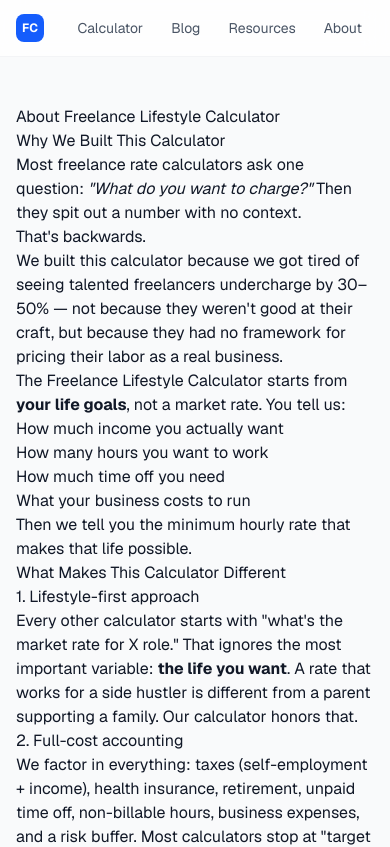
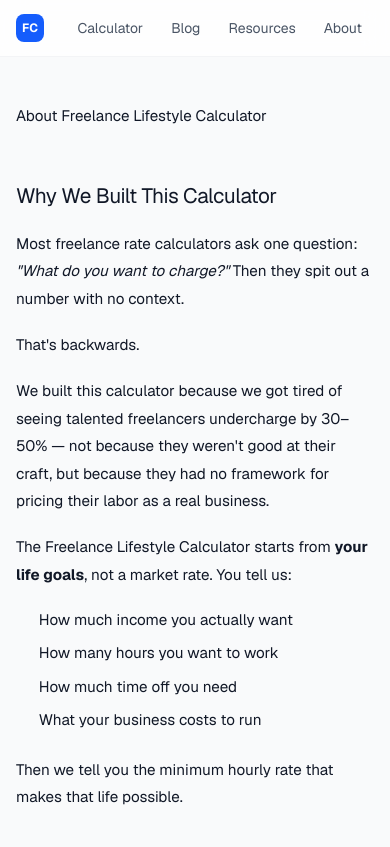
Before and after one commit to AttilaHuns288452/freelance-rate-calculator, a Next.js app: page /about in a window 390 px wide. Shown: the top 847 px of the page. Built offline with nearby package versions, Linux system fonts and the light colour scheme; a web font is replaced by a local one.

Commit message:
feat: add blog typography CSS - better spacing, line length, tables, lists

```diff
--- a/app/blog/freelance-hourly-rate-calculator-guide/page.tsx
+++ b/app/blog/freelance-hourly-rate-calculator-guide/page.tsx
@@ -52,7 +52,7 @@
                         </h1>
           </div>
         </header>
-<div className="max-w-4xl mx-auto px-4 -mt-10 relative z-10">
+<div className="max-w-4xl mx-auto px-4 -mt-10 relative z-10 blog-article">
         <article className="prose prose-gray prose-headings:scroll-mt-20 lg:prose-lg max-w-none bg-white rounded-2xl shadow-sm border border-gray-200 p-6 md:p-8">
           <p className="lead text-xl text-gray-600">
             Most freelancers undercharge by 30-50% because they only think about "take-home pay" and forget taxes, benefits, unpaid time off, and business expenses. This guide walks you through the complete calculation.
--- a/app/blog/freelance-pricing-strategies-value-based/page.tsx
+++ b/app/blog/freelance-pricing-strategies-value-based/page.tsx
@@ -39,7 +39,7 @@
           </div>
         </header>
 
-        <div className="max-w-4xl mx-auto px-4 -mt-10 relative z-10">
+        <div className="max-w-4xl mx-auto px-4 -mt-10 relative z-10 blog-article">
           <article className="prose prose-gray prose-headings:scroll-mt-20 lg:prose-lg max-w-none bg-white rounded-2xl shadow-sm border border-gray-200 p-6 md:p-8">
             <p className="lead">A freelancer charging $100/hour might earn $150,000/year. Another charging $100/hour might earn $50,000. Same rate, completely different outcome. The difference isn't the number — it's the <em>pricing model</em>.</p>
 
--- a/app/blog/freelance-retainer-rate-calculator-templates/page.tsx
+++ b/app/blog/freelance-retainer-rate-calculator-templates/page.tsx
@@ -39,7 +39,7 @@
           </div>
         </header>
 
-        <div className="max-w-4xl mx-auto px-4 -mt-10 relative z-10">
+        <div className="max-w-4xl mx-auto px-4 -mt-10 relative z-10 blog-article">
           <article className="prose prose-gray prose-headings:scroll-mt-20 lg:prose-lg max-w-none bg-white rounded-2xl shadow-sm border border-gray-200 p-6 md:p-8">
             <p className="lead">Retainers are the holy grail of freelancing: predictable income, less admin, stronger client relationships. But price them wrong and you're stuck in a bad deal for months. Here's exactly how to get it right.</p>
 
--- a/app/blog/freelance-tax-deductions-calculator-write-offs/page.tsx
+++ b/app/blog/freelance-tax-deductions-calculator-write-offs/page.tsx
@@ -52,7 +52,7 @@
                           </h1>
             </div>
         </header>
-<div className="max-w-4xl mx-auto px-4 -mt-10 relative z-10">
+<div className="max-w-4xl mx-auto px-4 -mt-10 relative z-10 blog-article">
         <article className="prose prose-gray prose-headings:scroll-mt-20 lg:prose-lg max-w-none bg-white rounded-2xl shadow-sm border border-gray-200 p-6 md:p-8">
             <p className="lead text-xl text-gray-600">
               The average freelancer overpays taxes by $3,000–$7,000 yearly simply by missing deductions they're legally entitled to. With 2026 tax brackets and limits now in effect, staying current matters more than ever.
--- a/app/blog/freelancer-vs-employee-cost-comparison-2026/page.tsx
+++ b/app/blog/freelancer-vs-employee-cost-comparison-2026/page.tsx
@@ -52,7 +52,7 @@
           </div>
         </header>
 
-        <div className="max-w-4xl mx-auto px-4 -mt-10 relative z-10">
+        <div className="max-w-4xl mx-auto px-4 -mt-10 relative z-10 blog-article">
           <article className="prose prose-gray prose-headings:scroll-mt-20 lg:prose-lg max-w-none bg-white rounded-2xl shadow-sm border border-gray-200 p-6 md:p-8">
             <p className="lead">You already know freelancers pay more taxes and get no PTO. But <em>how much more?</em> The real gap is $20,000–$50,000 a year for the same lifestyle. Here's the full breakdown with 2026 numbers.</p>
 
--- a/app/blog/how-much-to-charge-freelancer-day-rate-vs-hourly/page.tsx
+++ b/app/blog/how-much-to-charge-freelancer-day-rate-vs-hourly/page.tsx
@@ -52,7 +52,7 @@
                           </h1>
             </div>
         </header>
-<div className="max-w-4xl mx-auto px-4 -mt-10 relative z-10">
+<div className="max-w-4xl mx-auto px-4 -mt-10 relative z-10 blog-article">
         <article className="prose prose-gray prose-headings:scroll-mt-20 lg:prose-lg max-w-none bg-white rounded-2xl shadow-sm border border-gray-200 p-6 md:p-8">
             <p className="lead text-xl text-gray-600">
               The day rate vs hourly rate debate isn't just semantics—it can mean thousands of dollars difference in your annual income. Let's break down when each model works best.
--- a/app/blog/self-employment-tax-guide-2026/page.tsx
+++ b/app/blog/self-employment-tax-guide-2026/page.tsx
@@ -39,7 +39,7 @@
           </div>
         </header>
 
-        <div className="max-w-4xl mx-auto px-4 -mt-10 relative z-10">
+        <div className="max-w-4xl mx-auto px-4 -mt-10 relative z-10 blog-article">
           <article className="prose prose-gray prose-headings:scroll-mt-20 lg:prose-lg max-w-none bg-white rounded-2xl shadow-sm border border-gray-200 p-6 md:p-8">
             <p className="lead">Self-employment tax is the #1 surprise for new freelancers. Here's everything you need to know — the rate, how to pay quarterly, what you can deduct, and how to avoid the most common (and expensive) mistakes.</p>
 
--- a/app/globals.css
+++ b/app/globals.css
@@ -77,6 +77,207 @@
   transform: rotate(-135deg);
 }
 
+/* ═══════════════════════════════════════════════
+   BLOG / PROSE TYPOGRAPHY — improved readability
+   ═══════════════════════════════════════════════ */
+
+/* Article inner spacing — more breathing room */
+.prose {
+  --tw-prose-body: #374151;
+  --tw-prose-headings: #111827;
+  --tw-prose-links: #2563eb;
+  --tw-prose-bold: #111827;
+  --tw-prose-quotes: #111827;
+  --tw-prose-quote-borders: #2563eb;
+  --tw-prose-captions: #6b7280;
+  --tw-prose-th-borders: #d1d5db;
+  --tw-prose-td-borders: #e5e7eb;
+}
+
+/* Limit line length for readability */
+.blog-article {
+  max-width: 720px;
+  margin-left: auto;
+  margin-right: auto;
+}
+
+/* Better heading spacing */
+.prose h2 {
+  margin-top: 2.5em;
+  margin-bottom: 0.75em;
+  font-size: 1.5rem;
+  letter-spacing: -0.02em;
+}
+
+.prose h3 {
+  margin-top: 2em;
+  margin-bottom: 0.5em;
+  font-size: 1.2rem;
+}
+
+.prose h2 + h3 {
+  margin-top: 0.5em;
+}
+
+.prose p {
+  margin-top: 1.25em;
+  margin-bottom: 1.25em;
+  line-height: 1.8;
+}
+
+.prose p.lead {
+  font-size: 1.125rem;
+  line-height: 1.75;
+  color: #4b5563;
+  margin-top: 0;
+  margin-bottom: 2em;
+}
+
+/* Separator spacing */
+.prose hr {
+  margin-top: 3em;
+  margin-bottom: 3em;
+}
+
+/* Lists */
+.prose ul, .prose ol {
+  margin-top: 1em;
+  margin-bottom: 1.5em;
+  padding-left: 1.5em;
+}
+
+.prose li {
+  margin-top: 0.5em;
+  margin-bottom: 0.5em;
+  line-height: 1.7;
+}
+
+.prose li > strong {
+  display: inline;
+}
+
+/* Table styling */
+.prose table {
+  width: 100%;
+  border-collapse: separate;
+  border-spacing: 0;
+  margin-top: 1.5em;
+  margin-bottom: 1.5em;
+  font-size: 0.9rem;
+  border: 1px solid #e5e7eb;
+  border-radius: 12px;
+  overflow: hidden;
+}
+
+.prose thead {
+  background: #f9fafb;
+}
+
+.prose thead th {
+  padding: 12px 16px;
+  font-weight: 600;
+  font-size: 0.8rem;
+  text-transform: uppercase;
+  letter-spacing: 0.05em;
+  color: #6b7280;
+  border-bottom: 2px solid #e5e7eb;
+}
+
+.prose tbody td {
+  padding: 12px 16px;
+  border-bottom: 1px solid #f3f4f6;
+  vertical-align: top;
+}
+
+.prose tbody tr:last-child td {
+  border-bottom: none;
+}
+
+.prose tbody tr:hover {
+  background: #f9fafb;
+}
+
+/* Code blocks */
+.prose code {
+  background: #f3f4f6;
+  padding: 2px 6px;
+  border-radius: 4px;
+  font-size: 0.85em;
+  color: #1f2937;
+}
+
+.prose pre {
+  background: #1f2937;
+  border-radius: 12px;
+  padding: 20px 24px;
+  overflow-x: auto;
+}
+
+/* Blockquotes */
+.prose blockquote {
+  font-style: normal;
+  border-left-width: 4px;
+  border-left-color: #2563eb;
+  background: #eff6ff;
+  padding: 1em 1.5em;
+  border-radius: 0 8px 8px 0;
+  margin-top: 1.5em;
+  margin-bottom: 1.5em;
+}
+
+.prose blockquote p:first-of-type {
+  margin-top: 0;
+}
+
+.prose blockquote p:last-of-type {
+  margin-bottom: 0;
+}
+
+/* Styled tip boxes */
+.prose .tip-box {
+  background: #eff6ff;
+  border: 1px solid #bfdbfe;
+  border-left: 4px solid #2563eb;
+  border-radius: 12px;
+  padding: 1.5em;
+  margin-top: 2em;
+  margin-bottom: 2em;
+}
+
+.prose .tip-box p {
+  margin-top: 0.5em;
+  margin-bottom: 0.5em;
+}
+
+.prose .tip-box strong {
+  color: #1e3a8a;
+}
+
+/* Image styling */
+.prose img {
+  border-radius: 12px;
+  box-shadow: 0 4px 12px rgba(0,0,0,0.08);
+  margin-top: 2em;
+  margin-bottom: 2em;
+}
+
+/* Responsive fine-tune */
+@media (max-width: 640px) {
+  .prose {
+    font-size: 0.95rem;
+  }
+  .prose h2 {
+    font-size: 1.3rem;
+  }
+  .prose table {
+    font-size: 0.8rem;
+  }
+  .prose thead th,
+  .prose tbody td {
+    padding: 8px 10px;
+  }
+}
+
 /* Print styles */
 @media print {
   header, footer, .no-print {
```
